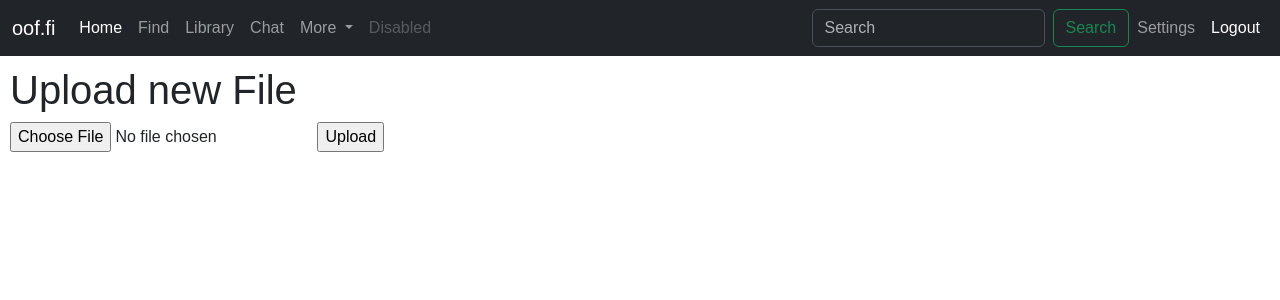
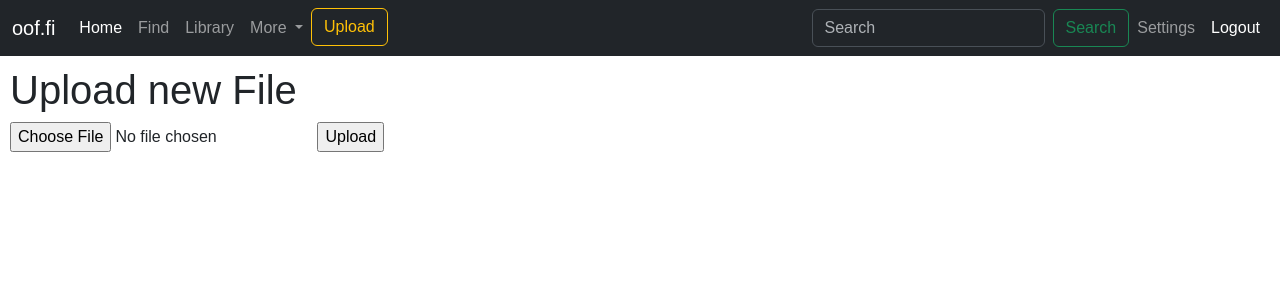
Before and after one commit to JohkuF/music-webapp, a Flask app: page /upload/ in a window 1280 px wide. Shown: the top 300 px of the page. Run offline with Flask 3, Linux system fonts and the light colour scheme; the visitor is signed in with stand-in values (Sample User, id 1).

Commit message:
Added upload button

```diff
--- a/src/templates/base.html
+++ b/src/templates/base.html
@@ -49,9 +49,6 @@
             <li class="nav-item">
               <a class="nav-link" href="/library">Library</a>
             </li>
-            <li class="nav-item">
-              <a class="nav-link" href="/chat">Chat</a>
-            </li>
             <li class="nav-item dropdown">
               <a
                 class="nav-link dropdown-toggle"
@@ -64,6 +61,9 @@
                 More
               </a>
               <ul class="dropdown-menu" aria-labelledby="navbarDropdown">
+                <li>
+                  <a class="dropdown-item" href="/chat">Chat</a>
+                </li>
                 <li><a class="dropdown-item" href="#">Action</a></li>
                 <li><a class="dropdown-item" href="#">Another action</a></li>
                 <li><hr class="dropdown-divider" /></li>
@@ -73,13 +73,9 @@
               </ul>
             </li>
             <li class="nav-item">
-              <a
-                class="nav-link disabled"
-                href="#"
-                tabindex="-1"
-                aria-disabled="true"
-                >Disabled</a
-              >
+              <a class="button btn btn-outline-warning" href="/upload">
+                Upload
+              </a>
             </li>
           </ul>
           <form class="d-flex">
```
